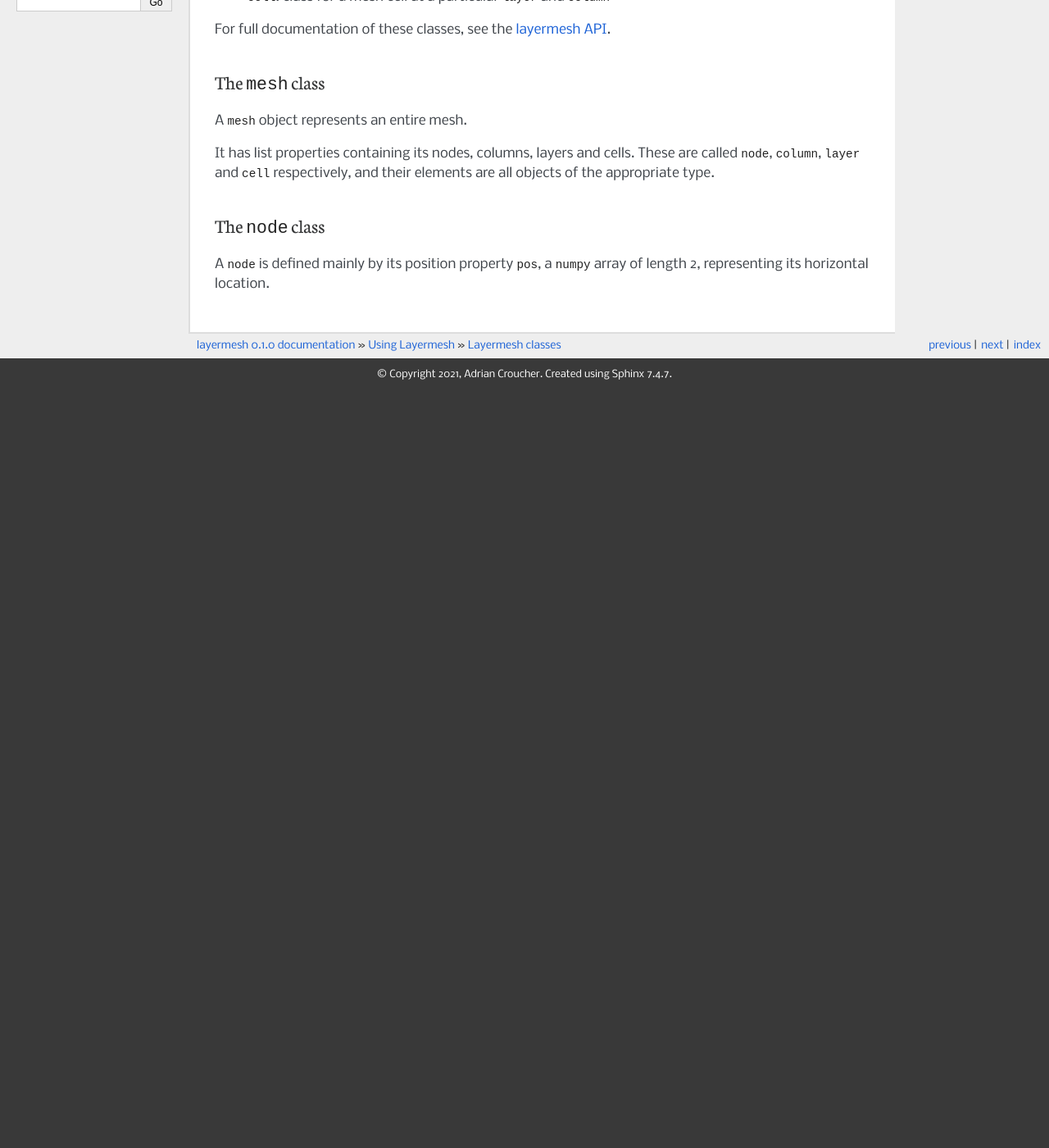
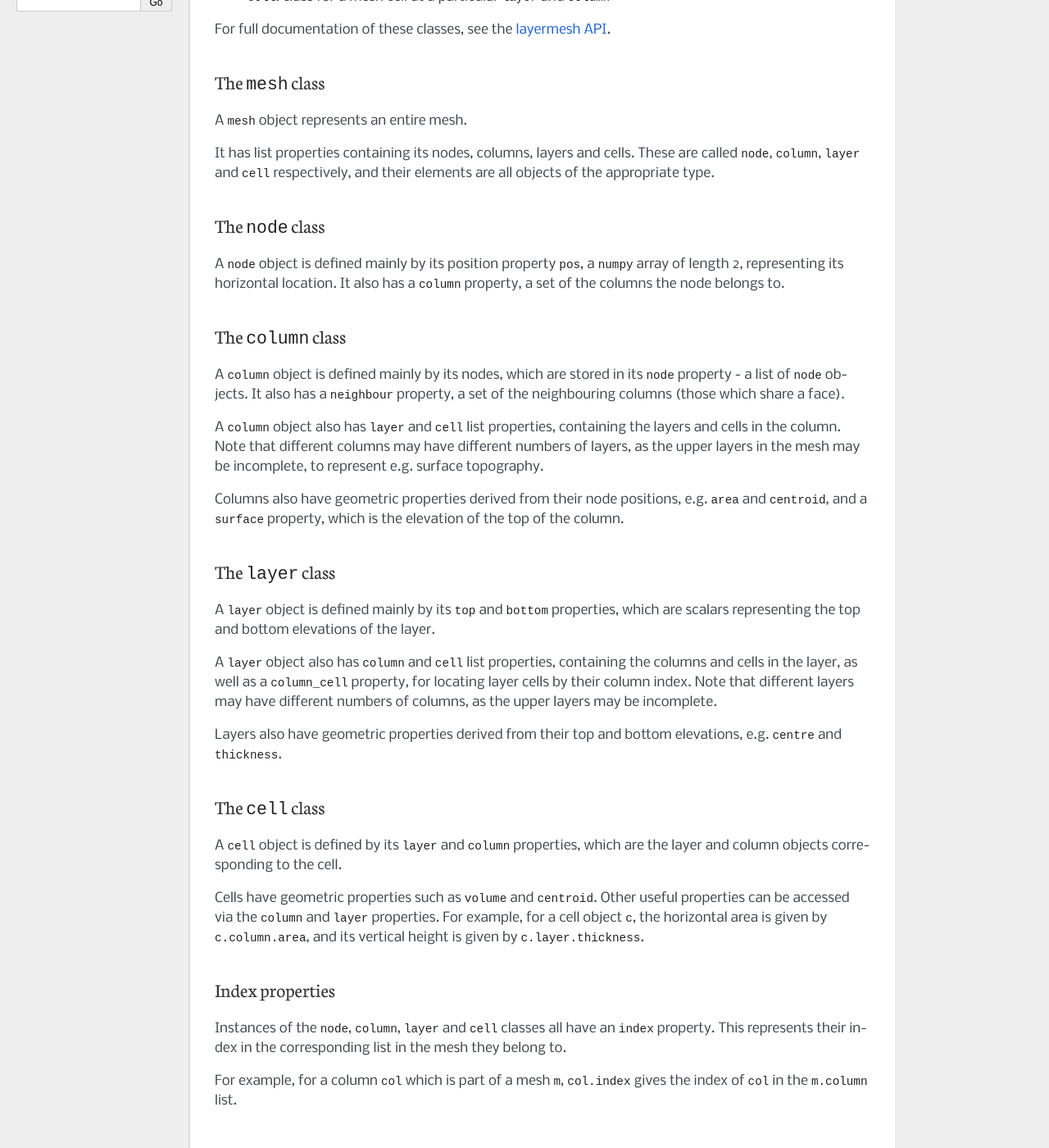
Before and after one commit to acroucher/layermesh, a Sphinx documentation site: the page built from doc/source/classes.rst, in a window 1280 px wide and 1400 px high, scrolled down 270 px. Shown: the whole window at 82% size. Built offline with Sphinx 7.4.7, drawn with Linux system fonts in a browser that asks for light colours; before the commit the page ends 900 px from its top, so only the background shows below that.

Commit message:
Add docs page on layermesh classes

```diff
--- a/doc/source/classes.rst
+++ b/doc/source/classes.rst
@@ -25,7 +25,63 @@ type.
 The ``node`` class
 ------------------
 
-A ``node`` is defined mainly by its position property ``pos``, a
-``numpy`` array of length 2, representing its horizontal location.
+A ``node`` object is defined mainly by its position property ``pos``,
+a ``numpy`` array of length 2, representing its horizontal
+location. It also has a ``column`` property, a set of the columns the
+node belongs to.
 
-.. index properties
+The ``column`` class
+--------------------
+
+A ``column`` object is defined mainly by its nodes, which are stored
+in its ``node`` property - a list of ``node`` objects. It also has a
+``neighbour`` property, a set of the neighbouring columns (those which
+share a face).
+
+A ``column`` object also has ``layer`` and ``cell`` list properties,
+containing the layers and cells in the column. Note that different
+columns may have different numbers of layers, as the upper layers in
+the mesh may be incomplete, to represent e.g. surface topography.
+
+Columns also have geometric properties derived from their node
+positions, e.g. ``area`` and ``centroid``, and a ``surface`` property,
+which is the elevation of the top of the column.
+
+The ``layer`` class
+-------------------
+
+A ``layer`` object is defined mainly by its ``top`` and ``bottom``
+properties, which are scalars representing the top and bottom
+elevations of the layer.
+
+A ``layer`` object also has ``column`` and ``cell`` list properties,
+containing the columns and cells in the layer, as well as a
+``column_cell`` property, for locating layer cells by their column
+index. Note that different layers may have different numbers of
+columns, as the upper layers may be incomplete.
+
+Layers also have geometric properties derived from their top and
+bottom elevations, e.g. ``centre`` and ``thickness``.
+
+The ``cell`` class
+------------------
+
+A ``cell`` object is defined by its ``layer`` and ``column``
+properties, which are the layer and column objects corresponding to
+the cell.
+
+Cells have geometric properties such as ``volume`` and
+``centroid``. Other useful properties can be accessed via the
+``column`` and ``layer`` properties. For example, for a cell object
+``c``, the horizontal area is given by ``c.column.area``, and its
+vertical height is given by ``c.layer.thickness``.
+
+Index properties
+----------------
+
+Instances of the ``node``, ``column``, ``layer`` and ``cell`` classes
+all have an ``index`` property. This represents their index in the
+corresponding list in the mesh they belong to.
+
+For example, for a column ``col`` which is part of a mesh ``m``,
+``col.index`` gives the index of ``col`` in the ``m.column`` list.
```
